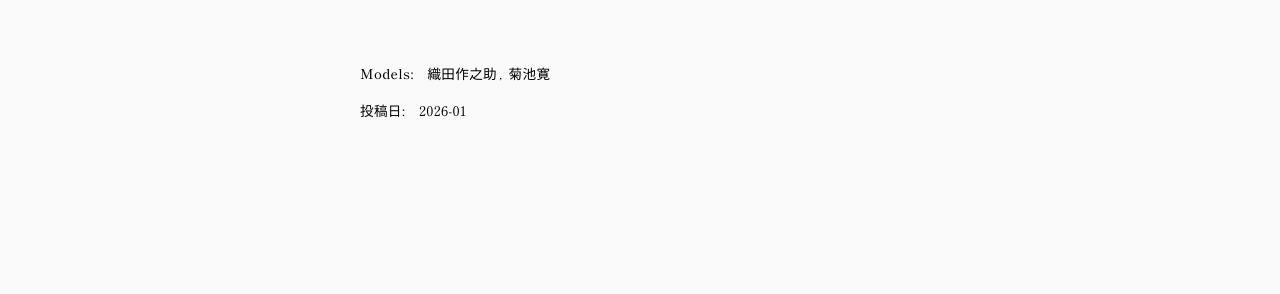
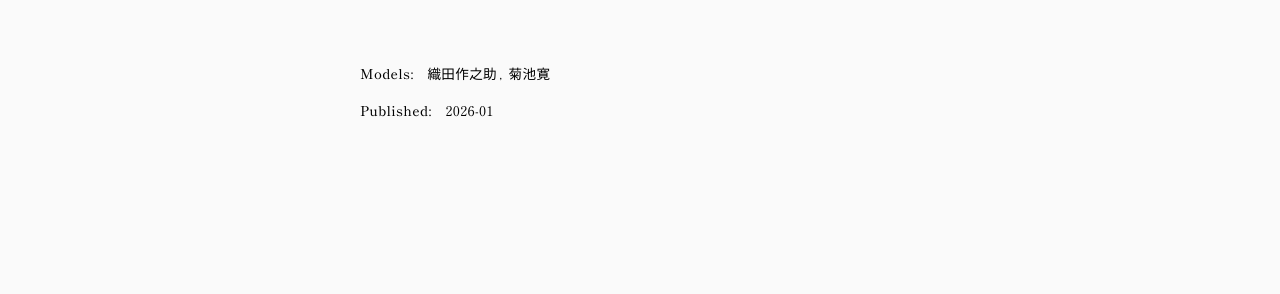
Before and after one commit to champlasonic/logs4me, a Jekyll site: the page built from index.md, in a window 1280 px wide. Shown: the part 374-668 px from the top of the page. Built offline with Jekyll 4.4.1, drawn with Linux system fonts in a browser that asks for light colours; some web fonts are replaced.

Commit message:
Revert 'Published' label back to English
- Change '投稿日:' back to 'Published:' on top page
- Change '投稿日:' back to 'Published:' on article pages

Co-Authored-By: Claude Sonnet 4.5 <noreply@anthropic.com>

```diff
--- a/_layouts/post.html
+++ b/_layouts/post.html
@@ -36,7 +36,7 @@ layout: default
     {% endif %}
 
     <div class="footer-tag-section">
-      <strong>投稿日:</strong>
+      <strong>Published:</strong>
       {% assign year = page.date | date: "%Y" %}
       {% assign month = page.date | date: "%m" %}
       <a href="{{ site.baseurl }}/archive/{{ year }}/{{ month }}/" class="footer-tag-link">{{ year }}-{{ month }}</a>
--- a/index.md
+++ b/index.md
@@ -42,7 +42,7 @@ title: home
   </div>
 
   <div class="footer-tag-section">
-    <strong>投稿日:</strong>
+    <strong>Published:</strong>
     {% assign postsByYearMonth = site.posts | group_by_exp: "post", "post.date | date: '%Y-%m'" %}
     {% for year_month in postsByYearMonth %}
       {% assign date_parts = year_month.name | split: "-" %}
```
